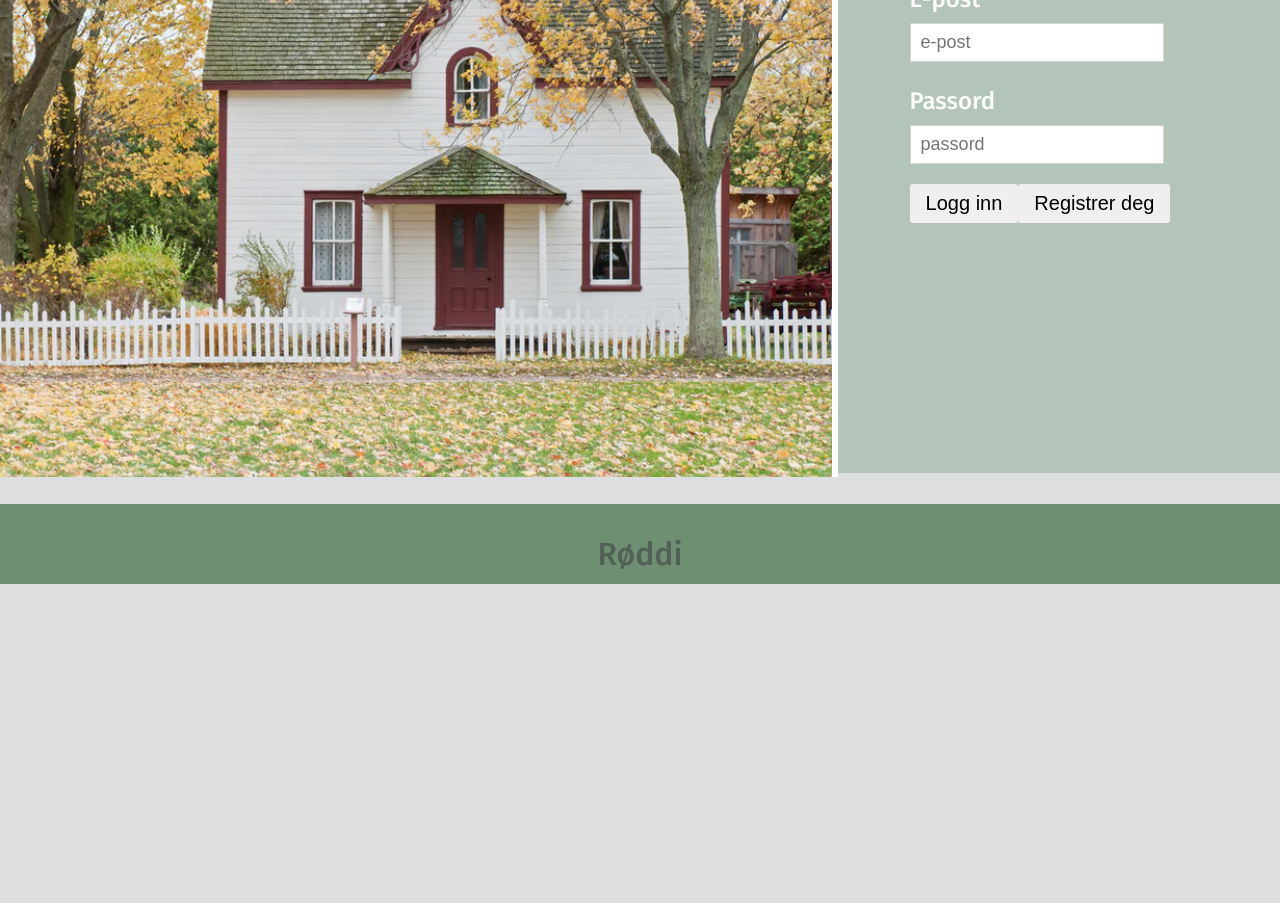
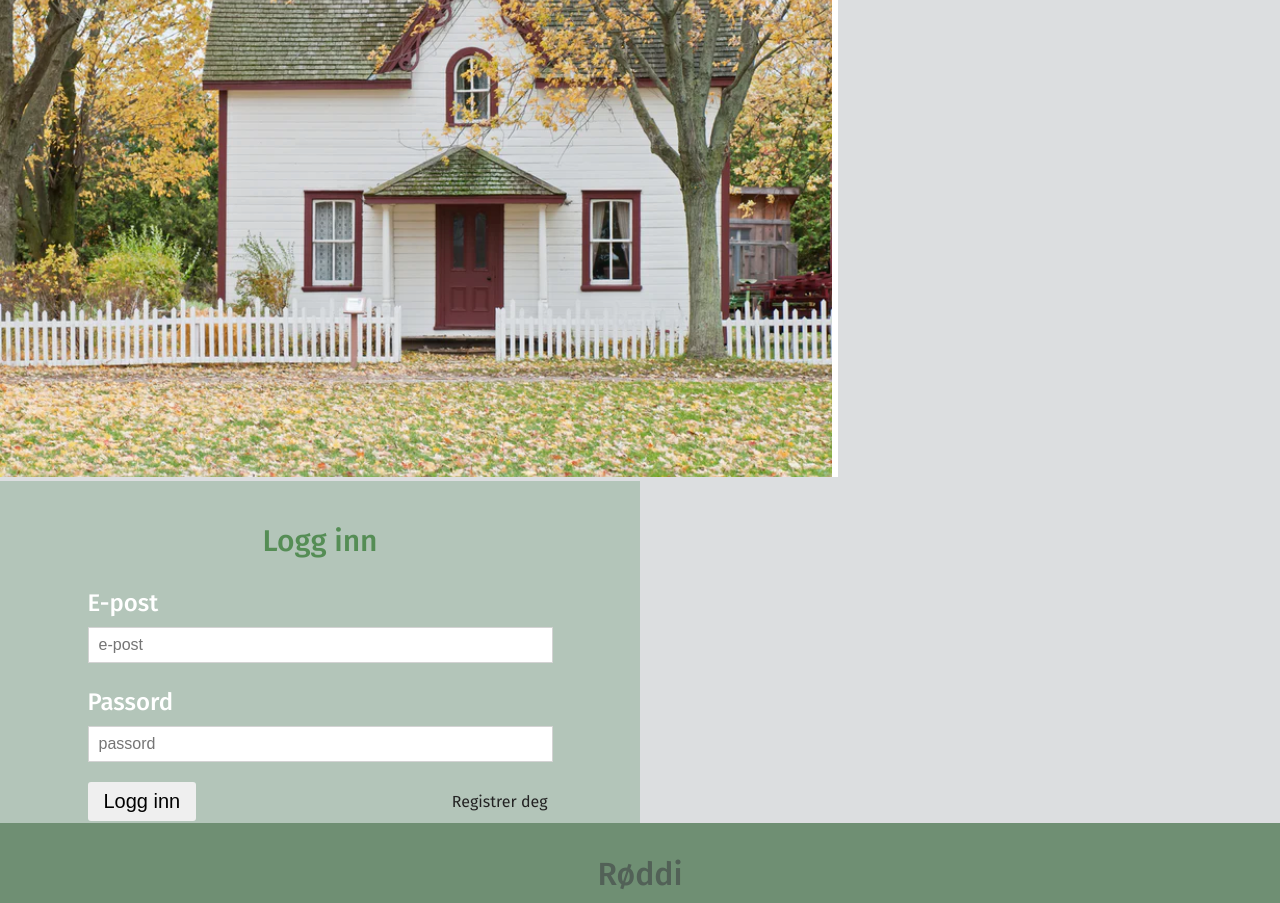
Before and after one commit to ingelinsu/roddi, a React (Create React App) app in the folder frontend/react-app/: page / in a window 1280 px wide. Shown: the part 240-1143 px from the top of the page. Before the commit the page ends 824 px from the top, so only its background shows below. Built offline with nearby package versions, Linux system fonts and the light colour scheme.

Commit message:
Login endringer med register Link

```diff
--- a/frontend/react-app/src/components/Login.css
+++ b/frontend/react-app/src/components/Login.css
@@ -5,29 +5,25 @@
 
   display: flex;
   /*float: right;*/
-    flex-direction: column;
+  justify-content: center;
+  width: 50%;
 
-    background:  #b3c5b9;
+  background: #b3c5b9;
 
-
-    height: 596px;
+  /* height: 596px;
     margin-left: 800px;
-    margin-top: -604px;
-
+    margin-top: -604px; */
 
   border-bottom: 1px solid #58a4b0;
   border: 0;
   padding: 2px 10px;
-
 }
 
 .knapp {
   text-align: center;
-    float: left;
   border-radius: 3px;
   padding: 8px 16px;
   font-size: 20px;
-    margin-top: 20px;
   border: none;
 }
 
@@ -35,10 +31,17 @@
   background-color: rgb(230, 230, 230);
 }
 
+.login-wrapper form {
+  width: 75%;
+}
+
 .login-wrapper input {
   padding: 8px 10px;
   border: solid 1px lightgrey;
-      font-size: large;
+  font-size: medium;
+  display: block;
+  width: 100%;
+  margin: 0;
 }
 
 .login-wrapper input:hover {
@@ -49,10 +52,25 @@
   margin: 40px 0 30px 0;
   color: rgb(85, 141, 85);
   font-size: 30px;
-
 }
 
 .login-wrapper h2 {
   margin: 25px 0 10px 0;
   font-size: x-large;
 }
+
+.loginButtons {
+  margin-top: 20px;
+  display: flex;
+  justify-content: space-between;
+  align-items: center;
+}
+
+.loginButtons a {
+  padding-right: 5px;
+  cursor: pointer;
+}
+
+.loginButtons a:hover {
+  color: green;
+}
--- a/frontend/react-app/src/components/Login.js
+++ b/frontend/react-app/src/components/Login.js
@@ -1,16 +1,16 @@
-import React, { useState } from 'react';
+import React, { useState } from "react";
 
-import './Login.css'
+import "./Login.css";
 
-import { useAuth } from '../context/auth.js'
+import { useAuth } from "../context/auth.js";
 
-import axios from 'axios'
+import axios from "axios";
 import {
   BrowserRouter as Router,
   Route,
   Switch,
   Link,
-  Redirect
+  Redirect,
 } from "react-router-dom";
 
 function Login() {
@@ -21,8 +21,9 @@ function Login() {
   const { setAuthToken } = useAuth();
 
   function getLogin() {
-    axios.get("http://127.0.0.1:8000/api/login/" + email + "&" + password)
-      .then(result => {
+    axios
+      .get("http://127.0.0.1:8000/api/login/" + email + "&" + password)
+      .then((result) => {
         if (Object.keys(result.data)[0] == "id") {
           // ved innlogging
           setAuthToken(result.data.id);
@@ -31,8 +32,8 @@ function Login() {
           // ved feil passord
           setIsError(true);
         }
-
-      }).catch(e => {
+      })
+      .catch((e) => {
         // feil ved henting av data
         setIsError(true);
       });
@@ -47,7 +48,6 @@ function Login() {
 
   return (
     <div className="login-wrapper">
-
       <form>
         <h1>Logg inn</h1>
         <label>
@@ -55,7 +55,7 @@ function Login() {
           <input
             type="email"
             value={email}
-            onChange={e => {
+            onChange={(e) => {
               setEmail(e.target.value);
             }}
             placeholder="e-post"
@@ -67,21 +67,22 @@ function Login() {
           <input
             type="password"
             value={password}
-            onChange={e => {
+            onChange={(e) => {
               setPassword(e.target.value);
             }}
             placeholder="passord"
           />
         </label>
-        <div>
-          <button className="knapp" type="button" onClick={() => getLogin()}>Logg inn</button>
-          <button className="knapp" type="button" onClick={() => getRegister()}>Registrer deg</button>
+        <div className="loginButtons">
+          <button className="knapp" type="button" onClick={() => getLogin()}>
+            Logg inn
+          </button>
+          <Link to="/registrering">Registrer deg</Link>
         </div>
       </form>
-      { isError ? <h4>Feil brukernavn eller passord!</h4> : <span></span>}
+      {isError ? <h4>Feil brukernavn eller passord!</h4> : <span></span>}
     </div>
   );
 }
 
-
-export default Login
+export default Login;
```
Lines whose indentation alone changed are shown as unchanged.
